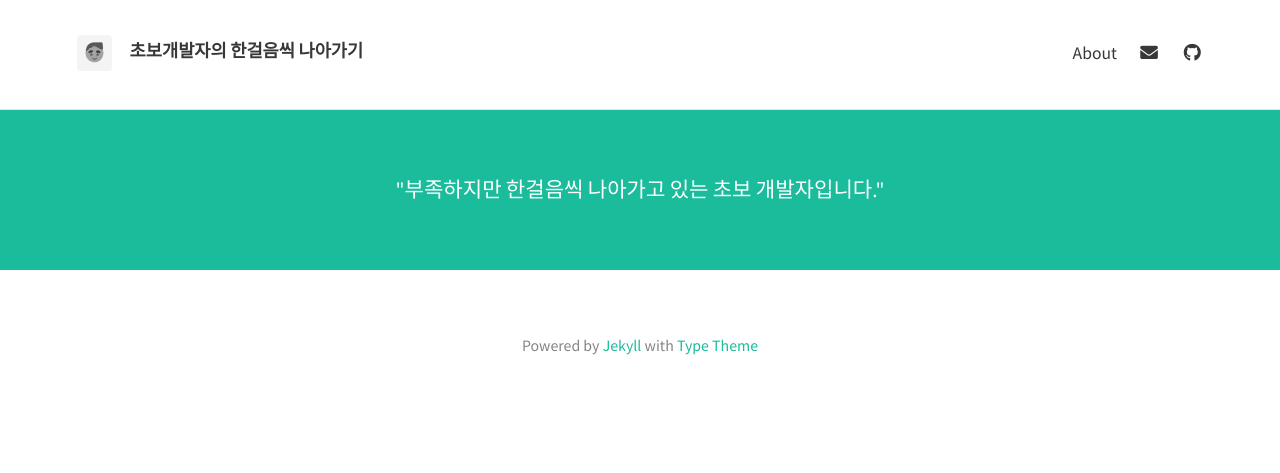
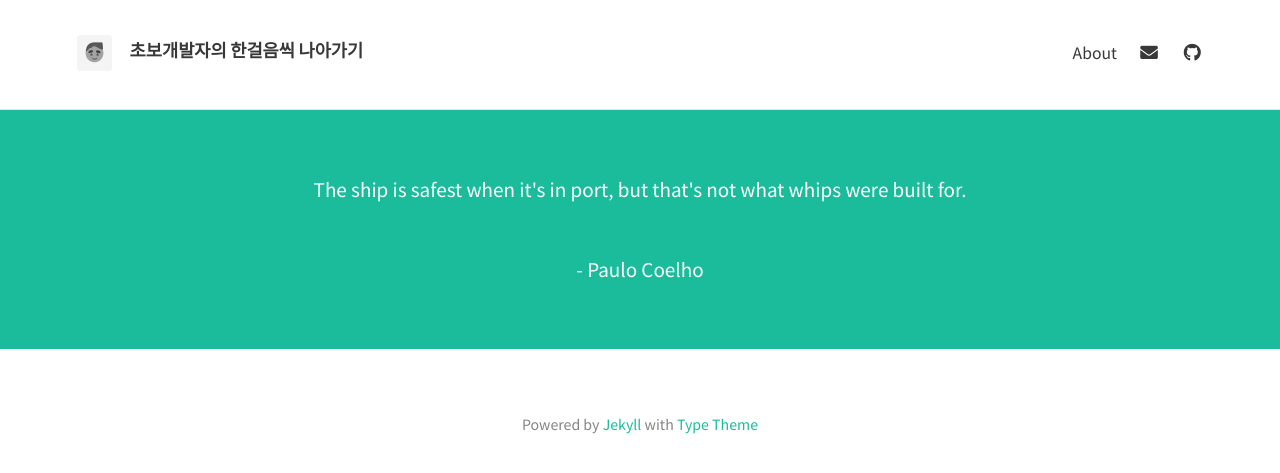
Before and after one commit to HyunlangBan/hyunlangban.github.io, a Jekyll site: the page built from index.html, in a window 1280 px wide. Shown: the top 473 px of the page. Built offline with Jekyll 4.4.1, drawn with Linux system fonts in a browser that asks for light colours; nearby versions of some CDN libraries; the list of posts is cut into pages by our own code.

Commit message:
Update _config.yml

```diff
--- a/_config.yml
+++ b/_config.yml
@@ -13,7 +13,9 @@ theme_settings:
 
   # Header and footer text
   header_text: >
-     <p>"부족하지만 한걸음씩 나아가고 있는 초보 개발자입니다."</p>
+     <p>The ship is safest when it's in port, but that's not what whips were built for.</p>
+     <br>
+     <p>- Paulo Coelho</p>
   header_text_feature_image:
   footer_text: >
    Powered by <a href="https://jekyllrb.com/">Jekyll</a> with <a href="https://github.com/rohanchandra/type-theme">Type Theme</a>
@@ -27,7 +29,7 @@ theme_settings:
   facebook:
   flickr:
   gitlab:
-  github: https://github.com/HyunlangBan
+  github: "https://github.com/HyunlangBan"
   gitter:
   google_plus:
   instagram:
```
